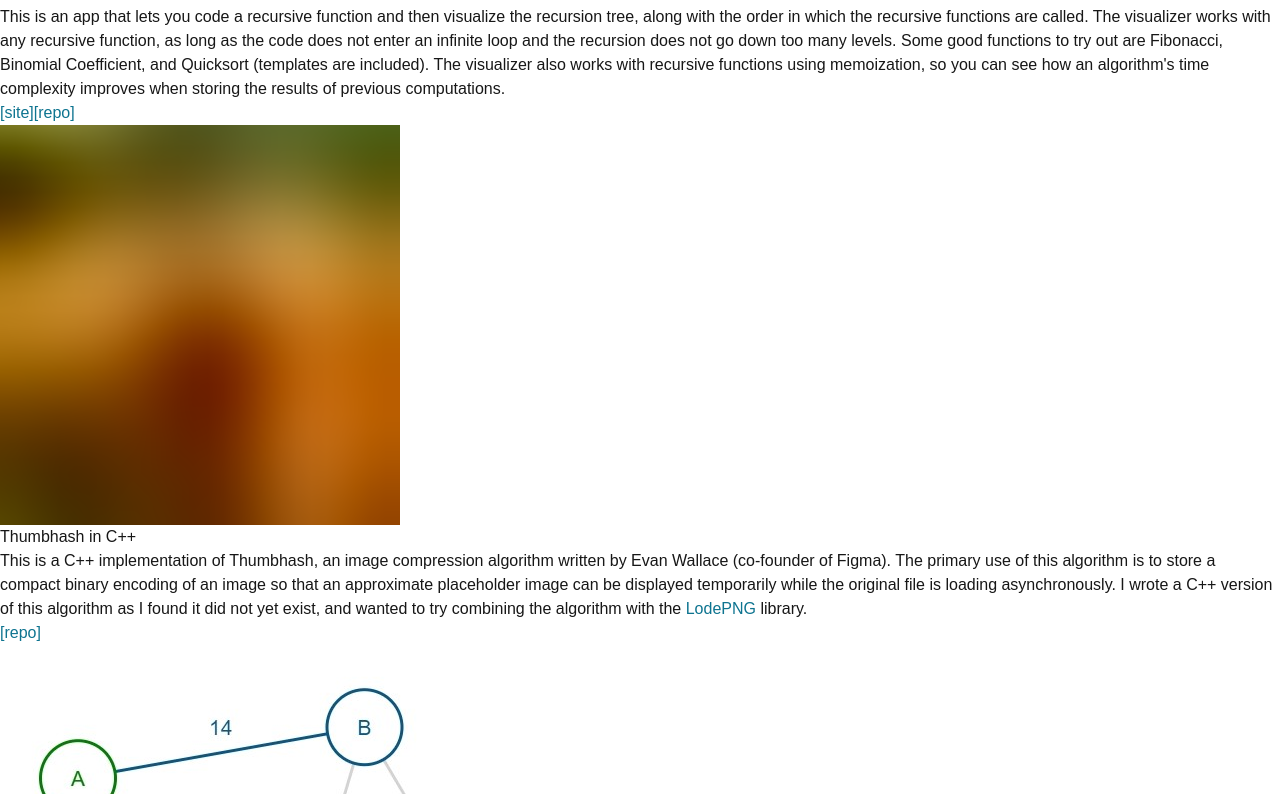
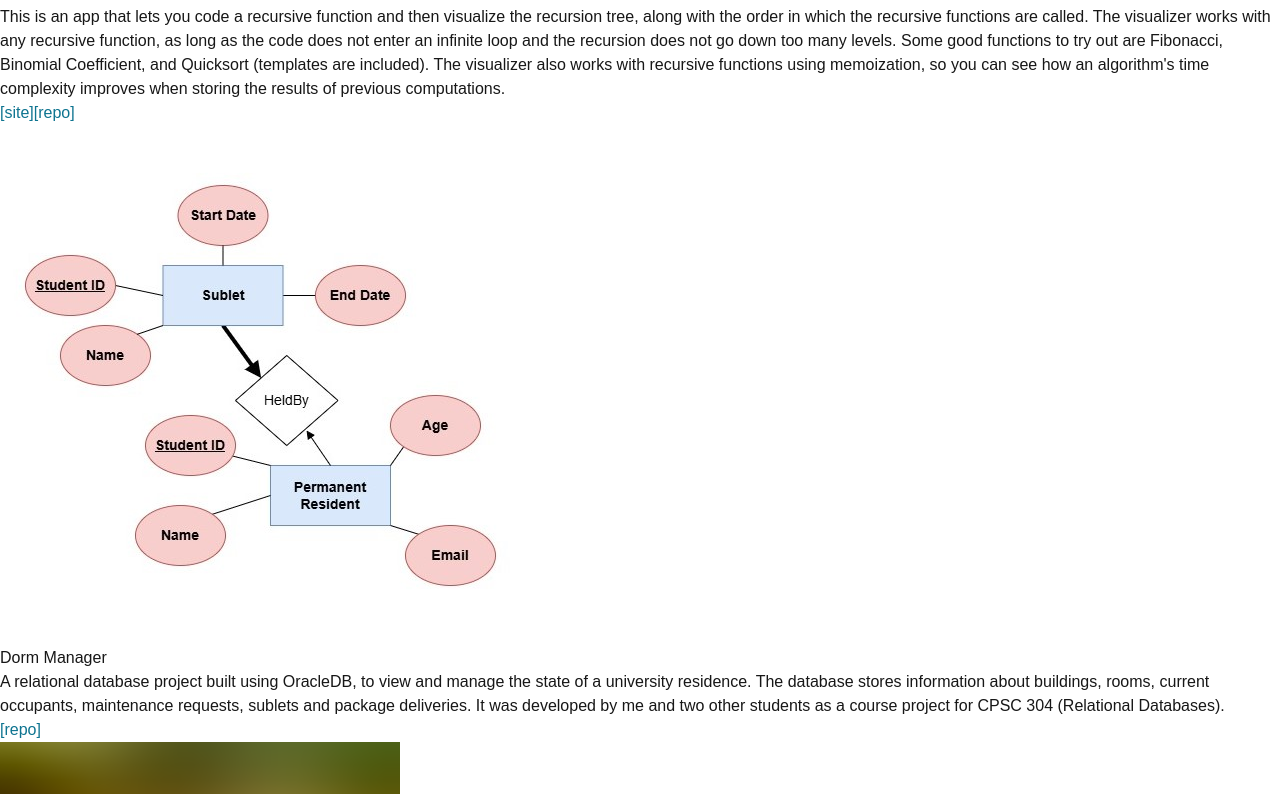
Before and after one commit to jansm04/portfolio, a Next.js app: page /projects in a window 1280 px wide. Shown: the part 2126-2920 px from the top of the page. Built offline with nearby package versions, Linux system fonts and the light colour scheme; a web font is replaced by a local one.

Commit message:
add dorm manager project

```diff
--- a/src/app/projects/page.tsx
+++ b/src/app/projects/page.tsx
@@ -1,6 +1,7 @@
 import Project from "@/components/ui/project";
 
 import Stride from "../../assets/stride.jpg";
+import Dm from "../../assets/dm.jpg"
 import Dav from "../../assets/dav.jpeg";
 import Rv from "../../assets/rv.jpeg";
 import Thumbhash from "../../assets/thumbhash.png";
@@ -37,6 +38,17 @@ export default function Projects() {
       </div>),
       site: "https://recursion-visualizer.vercel.app",
       repo: "https://github.com/jansm04/recursion-visualizer"
+    },
+    {
+      src: Dm,
+      title: "Dorm Manager",
+      description: (<div>
+        A relational database project built using OracleDB, to view and manage the state of a university
+        residence. The database stores information about buildings, rooms, current occupants, maintenance
+        requests, sublets and package deliveries. It was developed by me and two other students as a course project
+        for CPSC 304 (Relational Databases).
+      </div>),
+      repo: "https://github.com/jansm04/dorm-manager"
     },
     {
       src: Thumbhash,
@@ -80,7 +92,7 @@ export default function Projects() {
   return (
     <div>
       <h1 className="font-bold text-xl mb-6">Projects</h1>
-      <div className="flex flex-col gap-10">
+      <div className="flex flex-col gap-16">
         {projects && projects.map((project, index) => (
           <Project
             key={index}
```
Also changed, not shown: src/assets/dm.jpg (added).
